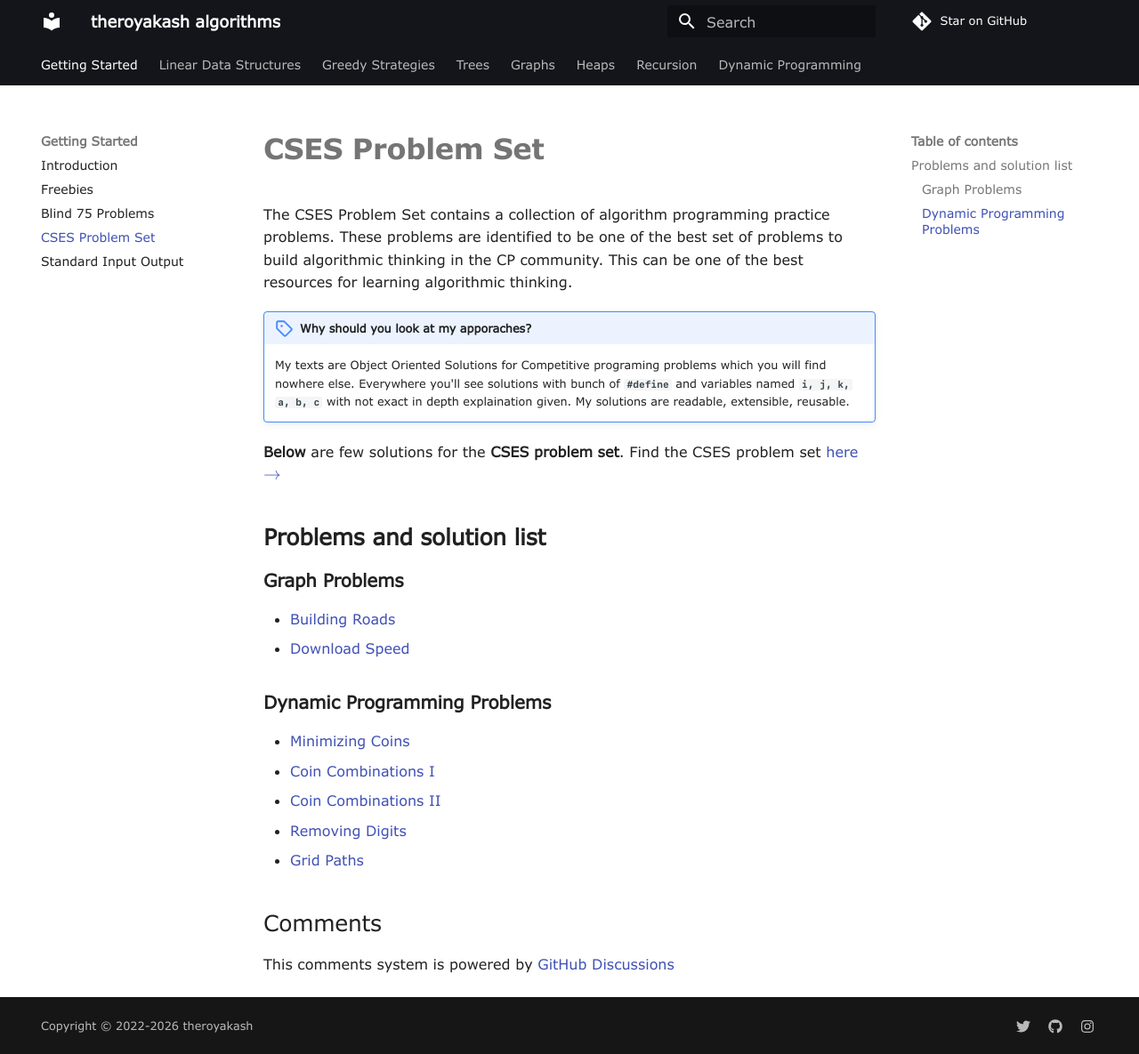
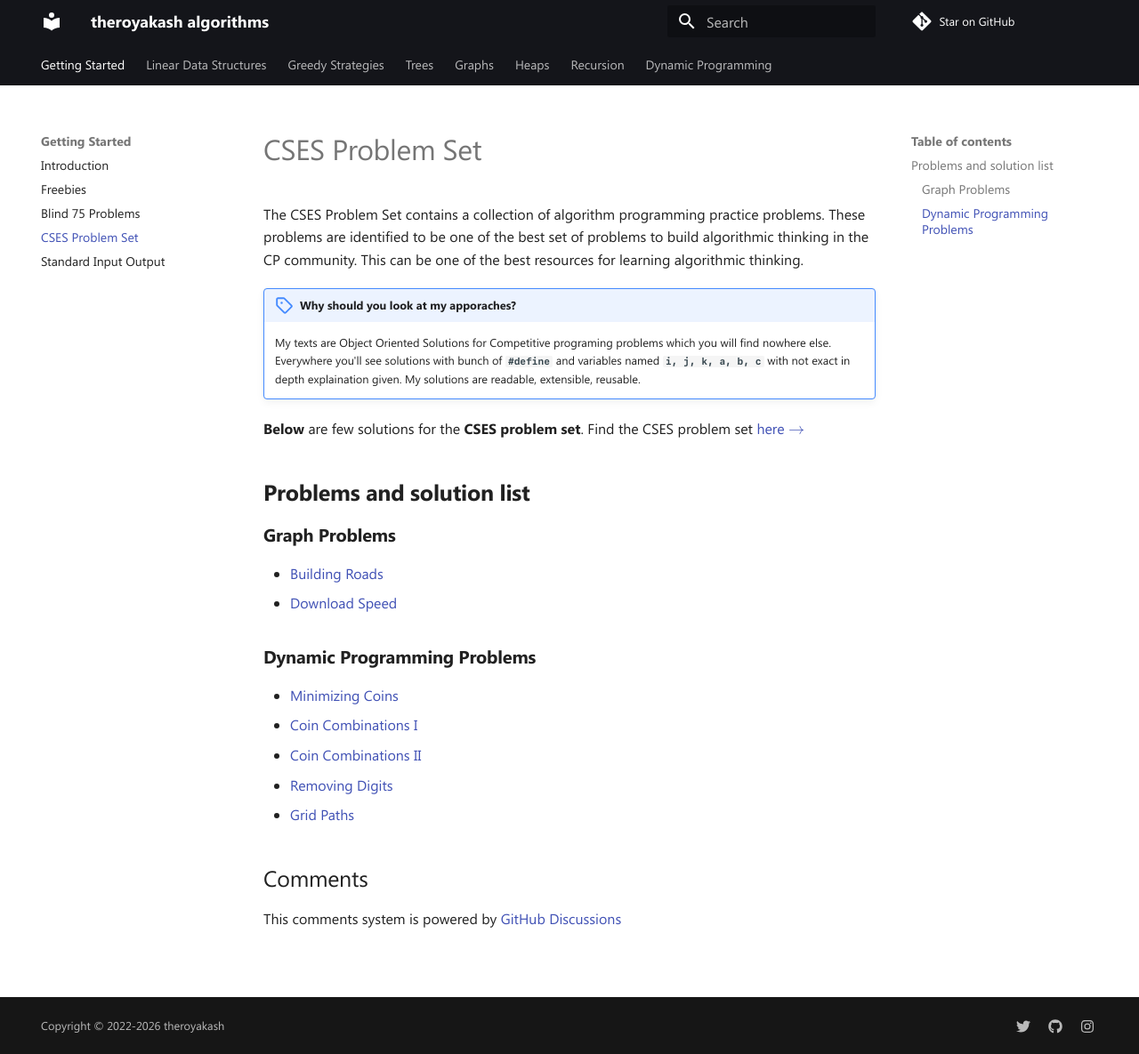
Before and after one commit to theroyakash/algorithms.theroyakash.com, an MkDocs documentation site: the page built from docs/cses.md, in a window 1280 px wide and 1185 px high. Shown: the whole window at 89% size. Built offline with MkDocs 1.6.1 and Material for MkDocs 9.7.7, drawn with Linux system fonts in a browser that asks for light colours; comment, search, counter and statistics services are not loaded.

Commit message:
update the fonts

```diff
--- a/docs/stylesheets/extra.css
+++ b/docs/stylesheets/extra.css
@@ -58,14 +58,25 @@
 	font-weight: bold;
 }
 
+@font-face {
+	font-family: "segoe";
+	src: url('./SegoeUI.ttf');
+	font-weight: regular;
+}
+
+@font-face {
+	font-family: "segoe";
+	src: url('./SegoeUIBold.ttf');
+	font-weight: bold;
+}
 
 :root{
-    --md-text-font: "vv", "Inter";
+    --md-text-font: "segoe", "Inter";
 	--md-code-font: "mono";
 }
 
 h1 {
-	font-family: "vb", "Premium Modern", "Computer Modern", -apple-system, BlinkMacSystemFont, 'Inter';
+	font-family: "segoe", "Premium Modern", "Computer Modern", -apple-system, BlinkMacSystemFont, 'Inter';
     font-weight: bold;
     letter-spacing: -1px;
 }
```
Also changed, not shown: docs/stylesheets/Segoe UI Bold Italic.ttf (added), docs/stylesheets/Segoe UI Italic.ttf (added), docs/stylesheets/SegoeUI.ttf (added), docs/stylesheets/SegoeUIBold.ttf (added).
